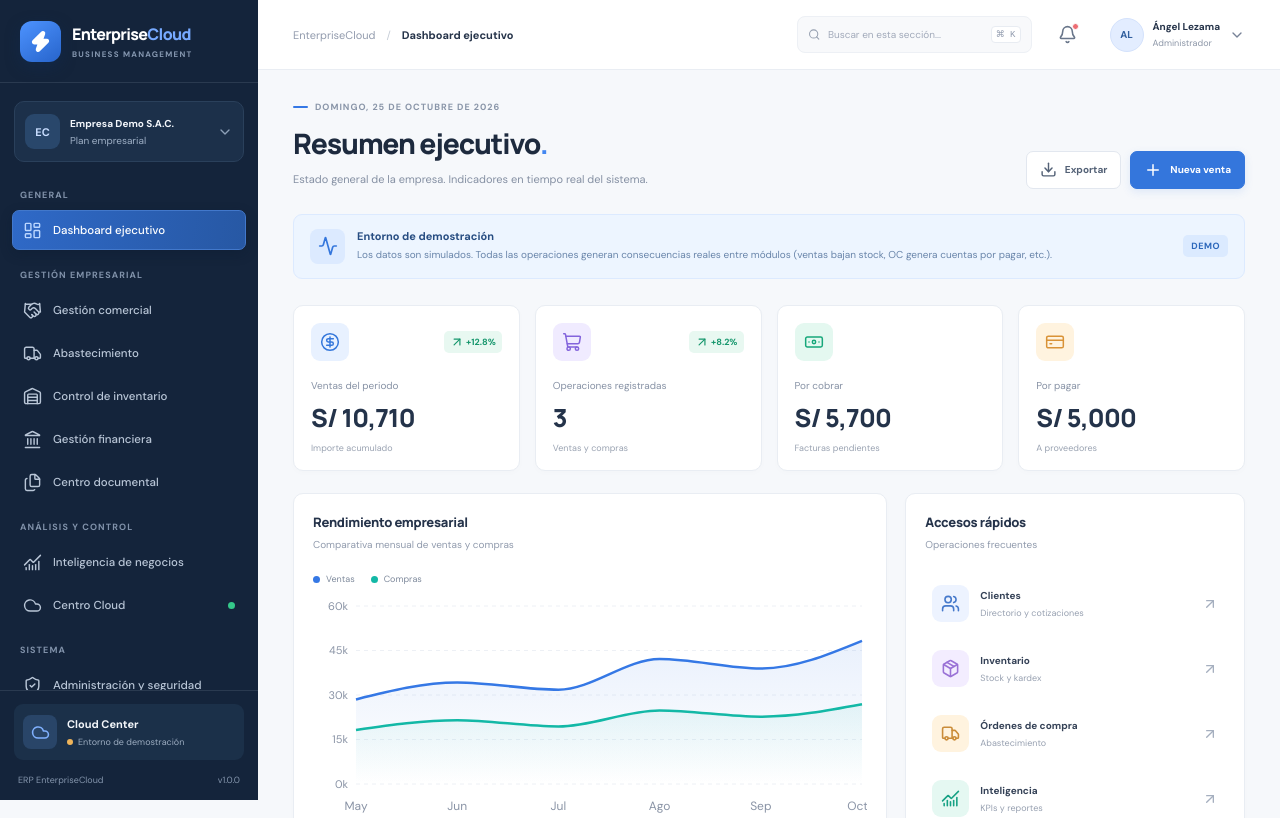
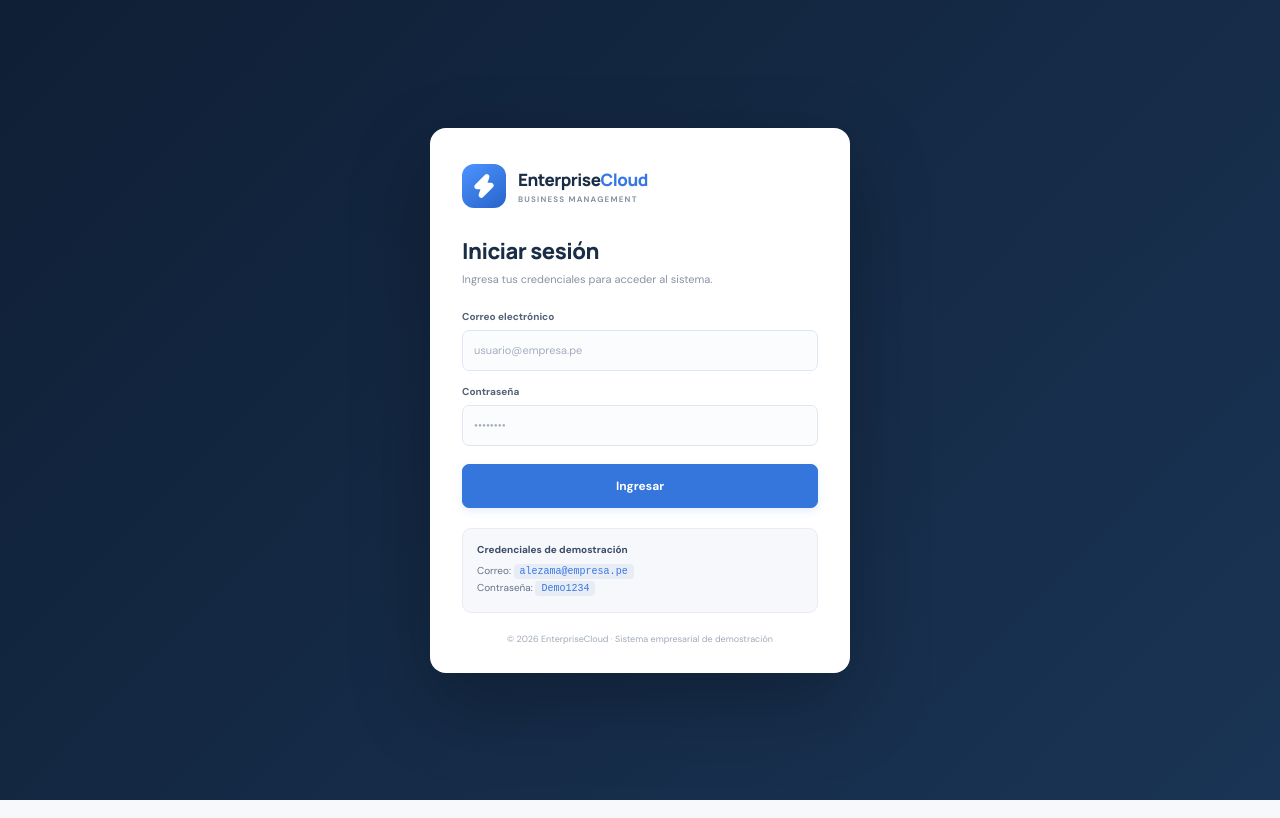
Before and after one commit to cristophersalas777/ERP-EnterpriseCloud, a React (Vite) app: page / in a window 1280 px wide. Shown: the top 818 px of the page. Built offline with nearby package versions, Linux system fonts and the light colour scheme.

Commit message:
feat: agregar login con autenticacion y cerrar sesion

```diff
--- a/src/App.tsx
+++ b/src/App.tsx
@@ -291,8 +291,80 @@ function SearchableSelect({ label, items, value, onChange, placeholder }: {
   );
 }
 
+// ─── Login ───────────────────────────────────────────────────────────────────
+const CREDENTIALS: Record<string, { name: string; role: string; initials: string; id: number }> = {
+  "alezama@empresa.pe":  { name: "Ángel Lezama",   role: "Administrador", initials: "AL", id: 1 },
+  "mtorres@empresa.pe":  { name: "María Torres",   role: "Analista",      initials: "MT", id: 2 },
+  "cmendoza@empresa.pe": { name: "Carlos Mendoza", role: "Vendedor",      initials: "CM", id: 3 },
+  "jsalas@empresa.pe":   { name: "Jorge Salas",    role: "Vendedor",      initials: "JS", id: 5 },
+};
+const PASSWORD = "Demo1234";
+
+function LoginPage({ onLogin }: { onLogin: (user: { name: string; role: string; initials: string; id: number }) => void }) {
+  const [email, setEmail]       = useState("");
+  const [password, setPassword] = useState("");
+  const [error, setError]       = useState("");
+  const [loading, setLoading]   = useState(false);
+
+  const handleSubmit = (e: React.FormEvent) => {
+    e.preventDefault();
+    setError("");
+    setLoading(true);
+    setTimeout(() => {
+      const user = CREDENTIALS[email.toLowerCase().trim()];
+      if (!user || password !== PASSWORD) {
+        setError("Correo o contraseña incorrectos.");
+        setLoading(false);
+        return;
+      }
+      onLogin(user);
+    }, 800);
+  };
+
+  return (
+    <div className="login-shell">
+      <div className="login-card">
+        <div className="login-brand">
+          <div className="login-brand-icon"><Zap size={26} fill="currentColor" /></div>
+          <div>
+            <strong>Enterprise<span>Cloud</span></strong>
+            <small>BUSINESS MANAGEMENT</small>
+          </div>
+        </div>
+
+        <h2 className="login-title">Iniciar sesión</h2>
+        <p className="login-subtitle">Ingresa tus credenciales para acceder al sistema.</p>
+
+        <form onSubmit={handleSubmit} className="login-form">
+          <label className="form-field">
+            <span>Correo electrónico</span>
+            <input required type="email" value={email} onChange={e => setEmail(e.target.value)} placeholder="usuario@empresa.pe" />
+          </label>
+          <label className="form-field">
+            <span>Contraseña</span>
+            <input required type="password" value={password} onChange={e => setPassword(e.target.value)} placeholder="••••••••" />
+          </label>
+          {error && <p className="login-error">{error}</p>}
+          <button type="submit" className="button-primary login-btn" disabled={loading}>
+            {loading ? "Verificando..." : "Ingresar"}
+          </button>
+        </form>
+
+        <div className="login-demo">
+          <strong>Credenciales de demostración</strong>
+          <p>Correo: <code>alezama@empresa.pe</code></p>
+          <p>Contraseña: <code>Demo1234</code></p>
+        </div>
+
+        <p className="login-footer">© 2026 EnterpriseCloud · Sistema empresarial de demostración</p>
+      </div>
+    </div>
+  );
+}
+
 // ─── App principal ────────────────────────────────────────────────────────────
 function App() {
+  const [session, setSession] = useState<{ name: string; role: string; initials: string; id: number } | null>(null);
   const [activePage, setActivePage] = useState("Dashboard ejecutivo");
   const [sidebarOpen, setSidebarOpen] = useState(false);
   const [search, setSearch] = useState("");
@@ -578,6 +650,8 @@ function App() {
 
   const lowStock = products.filter(p => p.stock < 10);
 
+  if (!session) return <LoginPage onLogin={setSession} />;
+
   return (
     <div className="app-shell">
       {sidebarOpen && <button className="mobile-backdrop" aria-label="Cerrar menú" onClick={() => setSidebarOpen(false)} />}
@@ -651,14 +725,15 @@ function App() {
             </div>
             <div className="profile-wrap">
               <button className="profile-button" onClick={() => { setShowProfile(!showProfile); setShowNotifications(false); }}>
-                <div className="avatar">AL</div>
-                <div className="profile-info"><strong>Ángel Lezama</strong><small>Administrador</small></div>
+                <div className="avatar">{session.initials}</div>
+                <div className="profile-info"><strong>{session.name}</strong><small>{session.role}</small></div>
                 <ChevronDown size={16} />
               </button>
               {showProfile && (
                 <div className="profile-menu">
                   <button onClick={() => goTo("Administración y seguridad")}><Settings size={16} /> Configuración</button>
                   <button onClick={() => goTo("Administración y seguridad")}><ShieldCheck size={16} /> Mi perfil y permisos</button>
+                  <button onClick={() => setSession(null)} style={{ color: "#b33a3a" }}><X size={16} /> Cerrar sesión</button>
                 </div>
               )}
             </div>
--- a/src/index.css
+++ b/src/index.css
@@ -2408,3 +2408,133 @@ td strong {
   max-width: 320px;
   text-align: left;
 }
+
+/* ── Login ── */
+.login-shell {
+  min-height: 100vh;
+  display: grid;
+  place-items: center;
+  background: linear-gradient(135deg, #0f1f35 0%, #1a3455 100%);
+  padding: 20px;
+}
+
+.login-card {
+  width: 100%;
+  max-width: 420px;
+  background: white;
+  border-radius: 16px;
+  padding: 36px 32px 28px;
+  box-shadow: 0 30px 80px #00000040;
+}
+
+.login-brand {
+  display: flex;
+  align-items: center;
+  gap: 12px;
+  margin-bottom: 28px;
+}
+
+.login-brand-icon {
+  display: grid;
+  place-items: center;
+  width: 44px;
+  height: 44px;
+  background: linear-gradient(145deg, #4d93ff, #2764cb);
+  border-radius: 12px;
+  color: white;
+}
+
+.login-brand strong {
+  display: block;
+  font-family: "Manrope", sans-serif;
+  font-size: 17px;
+  font-weight: 800;
+  color: #1a2d47;
+  letter-spacing: -0.5px;
+}
+
+.login-brand strong span { color: #3578e5; }
+
+.login-brand small {
+  display: block;
+  color: #8993a5;
+  font-size: 8px;
+  font-weight: 700;
+  letter-spacing: 1.2px;
+  margin-top: 3px;
+}
+
+.login-title {
+  font-family: "Manrope", sans-serif;
+  font-size: 22px;
+  font-weight: 800;
+  color: #1a2d47;
+  margin-bottom: 6px;
+  letter-spacing: -0.5px;
+}
+
+.login-subtitle {
+  color: #8993a5;
+  font-size: 11px;
+  margin-bottom: 24px;
+}
+
+.login-form {
+  display: flex;
+  flex-direction: column;
+  gap: 14px;
+  margin-bottom: 20px;
+}
+
+.login-btn {
+  width: 100%;
+  min-height: 44px;
+  font-size: 12px;
+  margin-top: 4px;
+}
+
+.login-error {
+  color: #b33a3a;
+  background: #ffeded;
+  border: 1px solid #f5c6c6;
+  border-radius: 7px;
+  padding: 10px 12px;
+  font-size: 11px;
+  margin: 0;
+}
+
+.login-demo {
+  background: #f6f8fb;
+  border: 1px solid #e9edf3;
+  border-radius: 9px;
+  padding: 14px;
+  margin-bottom: 20px;
+}
+
+.login-demo strong {
+  display: block;
+  color: #3a4d66;
+  font-size: 10px;
+  margin-bottom: 8px;
+}
+
+.login-demo p {
+  color: #657389;
+  font-size: 10px;
+  margin: 4px 0;
+}
+
+.login-demo code {
+  background: #e8edf5;
+  color: #3578e5;
+  padding: 2px 6px;
+  border-radius: 4px;
+  font-size: 10px;
+}
+
+.login-footer {
+  text-align: center;
+  color: #a0aab8;
+  font-size: 9px;
+  margin: 0;
+}
```
Also changed, not shown: src/main.tsx (line endings or trailing spaces).
